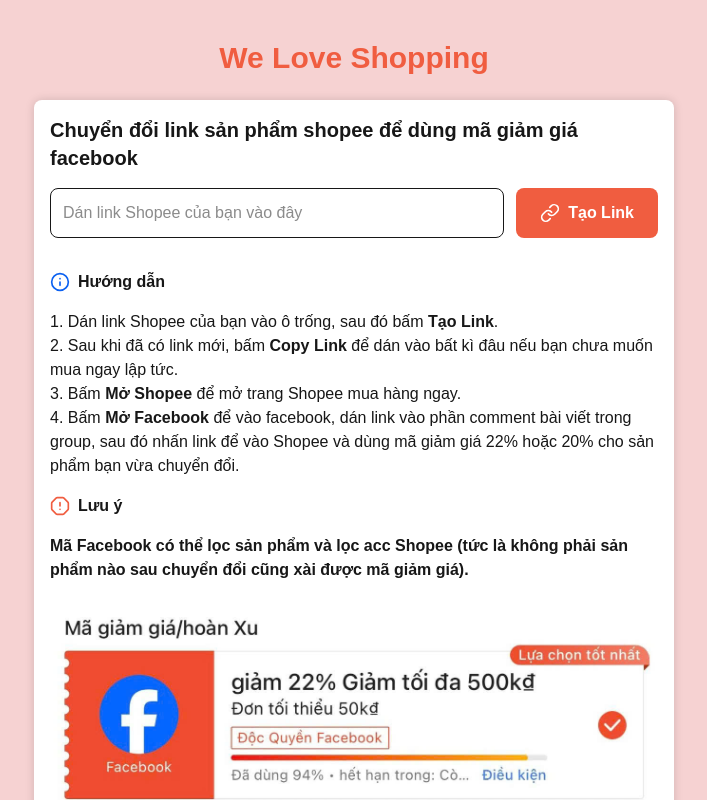
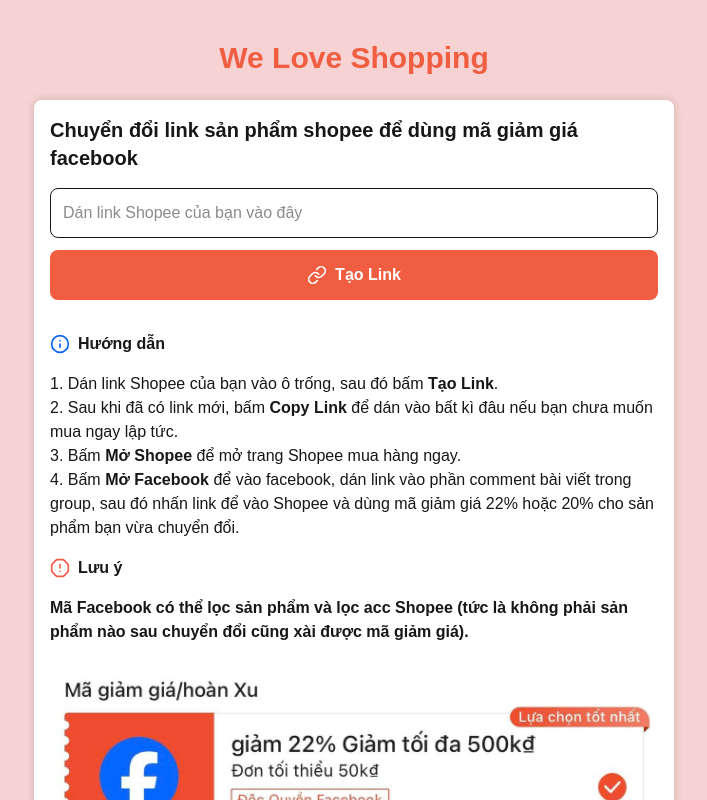
Before and after one commit to huyenpham-it/convert-link, a Next.js app: page / in a window 1280 px wide. Shown: the top 800 px of the page, without its empty margins (286-993 px from the left). Built offline with nearby package versions, Linux system fonts and the light colour scheme.

Commit message:
update loading

```diff
--- a/src/app/page.js
+++ b/src/app/page.js
@@ -43,6 +43,7 @@
 
     if (!isShopeeLink) {
       setError("Link không hợp lệ");
+      setLoading(false);
       return null;
     }
 
@@ -106,7 +107,7 @@
           Chuyển đổi link sản phẩm shopee để dùng mã giảm giá facebook
         </h2>
 
-        <div className="w-full flex gap-3">
+        <div className="w-full flex flex-col gap-3">
           <div className="w-full">
             <input
               className="border w-full h-[50px] p-3 rounded-lg focus:outline-[#F05D40]"
@@ -123,7 +124,7 @@
           text="Mở rộng link"
         /> */}
           <MyButton
-            className="bg-[#F05D40]"
+            className="w-full bg-[#F05D40]"
             func={convertToAffiliateLink}
             text="Tạo Link"
           >
```
